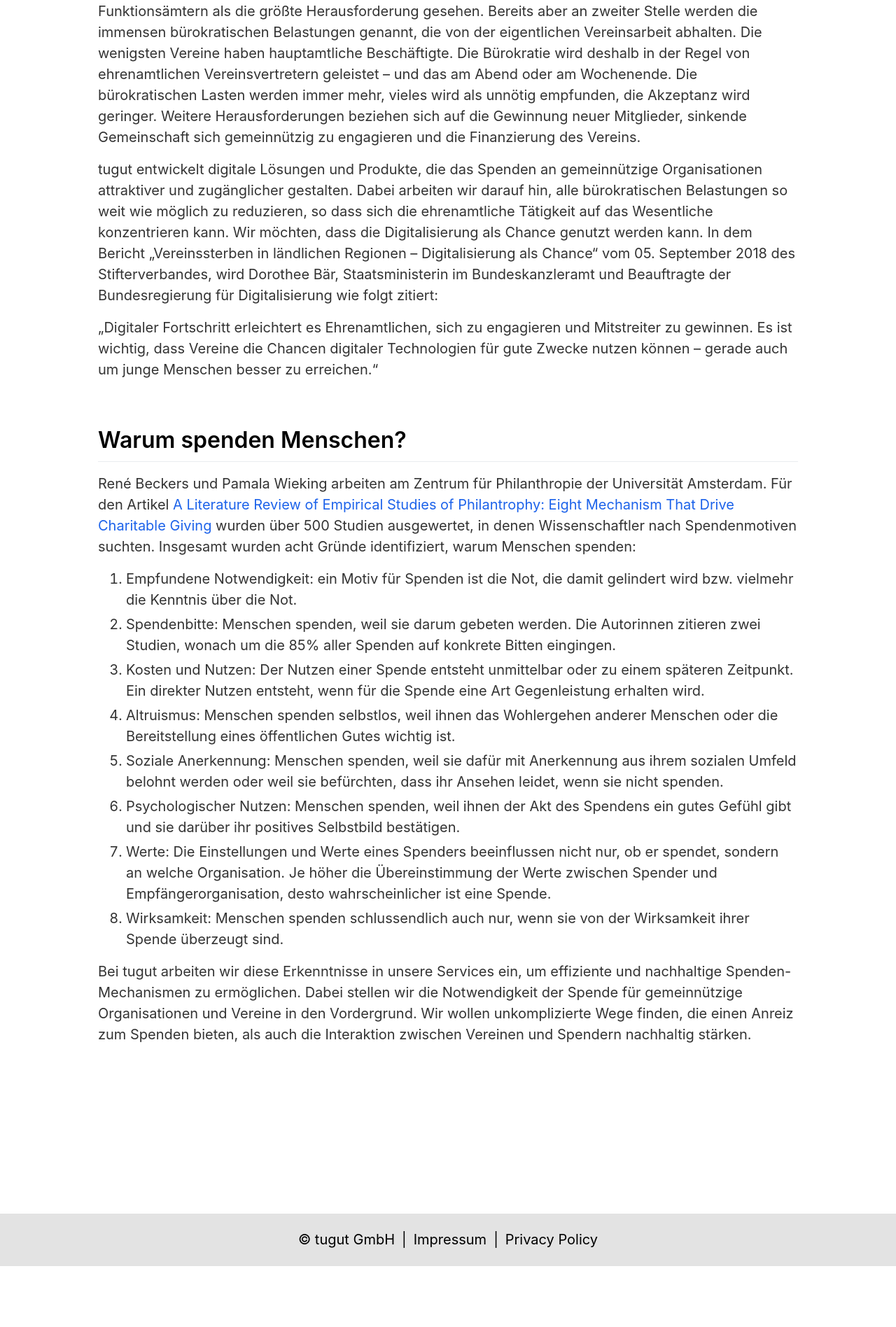
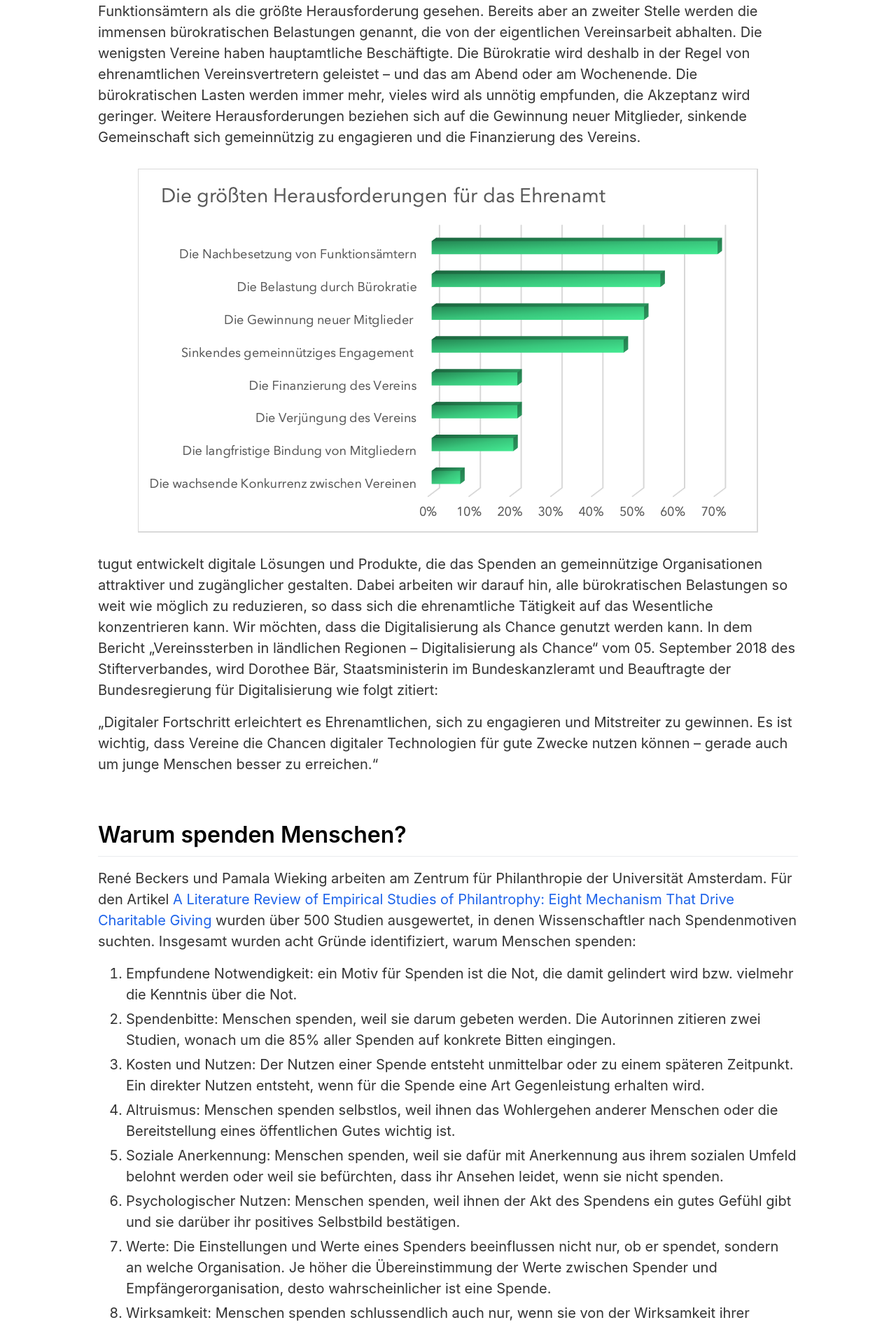
Before and after one commit to tugut-de/site, a Jekyll site: the page built from _pages/posts.html, in a window 1280 px wide. Shown: the part 1297-3193 px from the top of the page at 70% size. Built offline with Jekyll 4.4.1, drawn with Linux system fonts in a browser that asks for light colours; nearby versions of some CDN libraries; before the commit the page ends 3106 px from its top, so only the background shows below that.

Commit message:
add post image

```diff
--- a/_sass/layout.scss
+++ b/_sass/layout.scss
@@ -1006,3 +1006,9 @@ footer {
 .post-content {
 	font-size: 2rem;
 }
+
+.post-image {
+	display: flex;
+	justify-content: center;
+	margin: 30px 0 30px 0;
+}
```
Also changed, not shown: _posts/2020-04-17-herausforderungen-fuer-ehrenamt.md (+4 -0 lines), assets/posts/herausforderungen.png (added).
